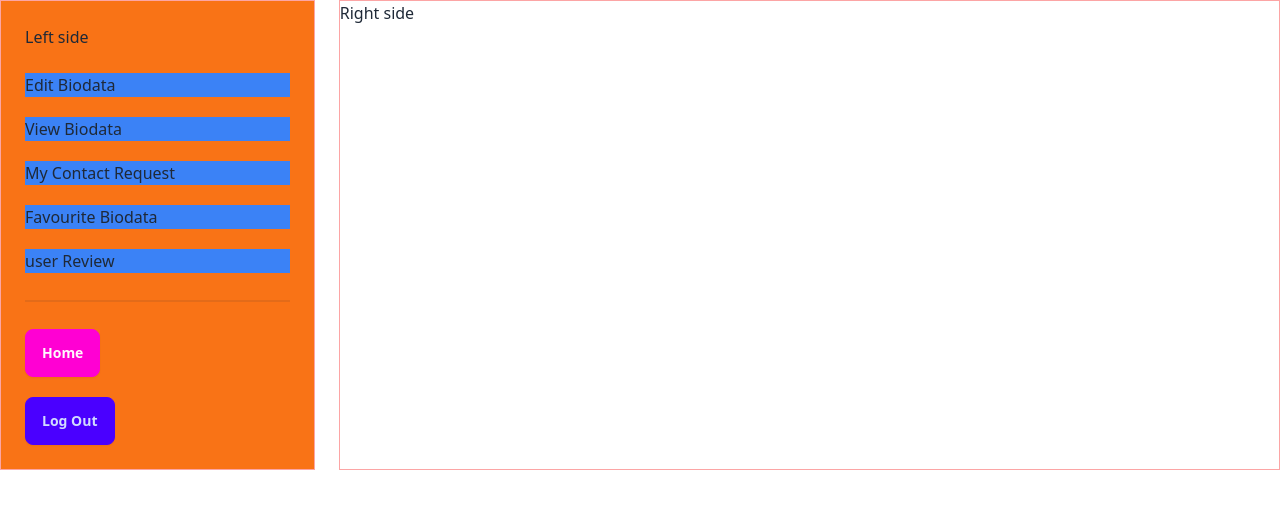
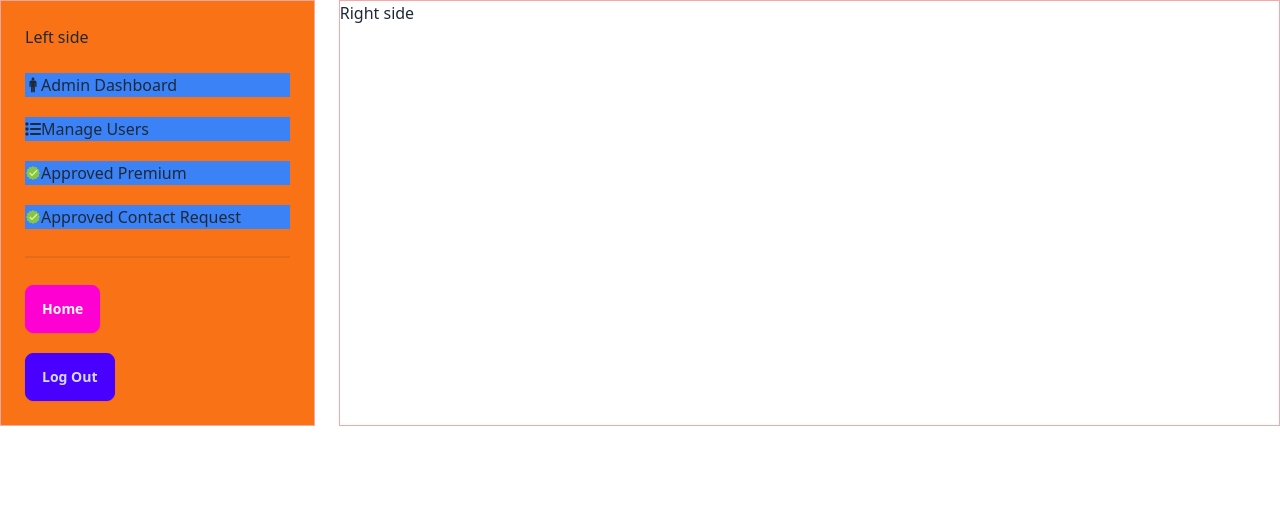
Before and after one commit to pronoy656/weeding-matrimony-client-side, a React (Vite) app: page /dashBoard in a window 1280 px wide. Shown: the top 508 px of the page. Built offline with nearby package versions, Linux system fonts and the light colour scheme; no server answers.

Commit message:
create admin dashboard,useUser custom hook and load data on admin dashboard route

```diff
--- /dev/null
+++ b/src/Component/AdminDashBoard/AdminDashBoard.jsx
@@ -0,0 +1,14 @@
+import useBioData from "../Hooks/useBioData";
+
+const AdminDashBoard = () => {
+  const [bioData] = useBioData();
+  return (
+    <div>
+      <h1 className="text-3xl font-bold text-green-600">
+        Total bio data: {bioData.length}
+      </h1>
+    </div>
+  );
+};
+
+export default AdminDashBoard;
--- /dev/null
+++ b/src/Component/AdminDashBoard/AprnPremium.jsx
@@ -0,0 +1,9 @@
+const AprnPremium = () => {
+  return (
+    <div>
+      <h1>This is approve premium page</h1>
+    </div>
+  );
+};
+
+export default AprnPremium;
--- /dev/null
+++ b/src/Component/AdminDashBoard/AprvContactReq.jsx
@@ -0,0 +1,9 @@
+const AprvContactReq = () => {
+  return (
+    <div>
+      <h1>This is cont req page</h1>
+    </div>
+  );
+};
+
+export default AprvContactReq;
--- /dev/null
+++ b/src/Component/AdminDashBoard/ManageUsers.jsx
@@ -0,0 +1,35 @@
+import useUser from "../Hooks/useUser";
+import ManageUsersTable from "./ManageUsersTable";
+
+const ManageUsers = () => {
+  const [allUsers] = useUser();
+  return (
+    <div>
+      <h1 className="text-3xl font-bold text-purple-600">
+        Allusers: {allUsers.length}
+      </h1>
+      <div className="overflow-x-auto">
+        <table className="table">
+          {/* head */}
+          <thead>
+            <tr>
+              <th></th>
+              <th>Name</th>
+              <th>email</th>
+              <th>Role</th>
+            </tr>
+          </thead>
+          {allUsers.map((users, index) => (
+            <ManageUsersTable
+              key={users._id}
+              users={users}
+              index={index}
+            ></ManageUsersTable>
+          ))}
+        </table>
+      </div>
+    </div>
+  );
+};
+
+export default ManageUsers;
--- /dev/null
+++ b/src/Component/AdminDashBoard/ManageUsersTable.jsx
@@ -0,0 +1,53 @@
+import Swal from "sweetalert2";
+import useAxiosSecure from "../Hooks/useAxiosSecure";
+import useUser from "../Hooks/useUser";
+
+const ManageUsersTable = ({ users, index }) => {
+  const { name, email, _id } = users;
+  const axiosSecure = useAxiosSecure();
+  const [, refetch] = useUser();
+
+  const handleMakeAdmin = () => {
+    axiosSecure.patch(`/users/admin/${_id}`).then((res) => {
+      console.log(res.data);
+      if (res.data.modifiedCount > 0) {
+        refetch();
+        Swal.fire({
+          position: "top-end",
+          icon: "success",
+          title: `${name}is admin now`,
+          showConfirmButton: false,
+          timer: 1500,
+        });
+      }
+    });
+  };
+  return (
+    <div>
+      <tbody>
+        <tr>
+          <th>{index + 1}</th>
+          <td>{name}</td>
+          <td>{email}</td>
+          <td>
+            {users.role === "admin" ? (
+              "Admin"
+            ) : (
+              <button
+                onClick={() => handleMakeAdmin(users)}
+                className="btn btn-sm bg-green-500"
+              >
+                Make Admin
+              </button>
+            )}
+          </td>
+          <td>
+            <button className="btn btn-sm bg-yellow-400">Make Premium</button>
+          </td>
+        </tr>
+      </tbody>
+    </div>
+  );
+};
+
+export default ManageUsersTable;
--- a/src/Component/DashBoard/DashBoard.jsx
+++ b/src/Component/DashBoard/DashBoard.jsx
@@ -2,10 +2,14 @@ import { useContext } from "react";
 import { authContext } from "../AuthProvider/AuthProvider";
 import toast from "react-hot-toast";
 import { Link, NavLink, Outlet, useNavigate } from "react-router-dom";
+import { IoIosMan } from "react-icons/io";
+import { FaList } from "react-icons/fa6";
+import { FcApproval } from "react-icons/fc";
 
 const DashBoard = () => {
   const { logOut } = useContext(authContext);
   const navigate = useNavigate();
+  const isAdmin = true;
 
   const handleLogOut = () => {
     logOut()
@@ -21,6 +25,47 @@ const DashBoard = () => {
       <div className="border border-red-300 w-1/4 bg-orange-500 space-y-6 p-6">
         <h1>Left side</h1>
         <ul className="space-y-5">
+          {isAdmin ? (
+            <>
+              <li className="bg-blue-500">
+                <NavLink
+                  to={"/dashBoard/adminDashBoard"}
+                  className="flex items-center"
+                >
+                  <IoIosMan />
+                  Admin Dashboard
+                </NavLink>
+              </li>
+              <li className="bg-blue-500">
+                <NavLink
+                  to={"/dashBoard/manageUsers"}
+                  className="flex items-center"
+                >
+                  <FaList />
+                  Manage Users
+                </NavLink>
+              </li>
+              <li className="bg-blue-500">
+                <NavLink
+                  to={"/dashBoard/approvedPremium"}
+                  className="flex items-center"
+                >
+                  <FcApproval />
+                  Approved Premium
+                </NavLink>
+              </li>
+              <li className="bg-blue-500">
+                <NavLink
+                  to={"/dashBoard/approvedContactRequest"}
+                  className="flex items-center"
+                >
+                  <FcApproval />
+                  Approved Contact Request{" "}
+                </NavLink>
+              </li>
+            </>
+          ) : (
+            <>
               <li className="bg-blue-500">
                 <NavLink to={"/dashBoard/editBioData"}>Edit Biodata</NavLink>
               </li>
@@ -40,6 +85,8 @@ const DashBoard = () => {
               <li className="bg-blue-500">
                 <NavLink to={"/dashBoard/review"}>user Review </NavLink>
               </li>
+            </>
+          )}
           <div className="divider"></div>
           <li>
             {" "}
--- /dev/null
+++ b/src/Component/Hooks/useUser.jsx
@@ -0,0 +1,18 @@
+import React from "react";
+import useAxiosSecure from "./useAxiosSecure";
+import { useQuery } from "@tanstack/react-query";
+
+const useUser = () => {
+  const axiosSecure = useAxiosSecure();
+  const { refetch, data: allUsers = [] } = useQuery({
+    queryKey: ["allUsers"],
+    queryFn: async () => {
+      const res = await axiosSecure.get("/users");
+      return res.data;
+    },
+  });
+
+  return [allUsers, refetch];
+};
+
+export default useUser;
```
Also changed, not shown: src/main.jsx (+23 -0 lines). Lines whose indentation alone changed are shown as unchanged.
